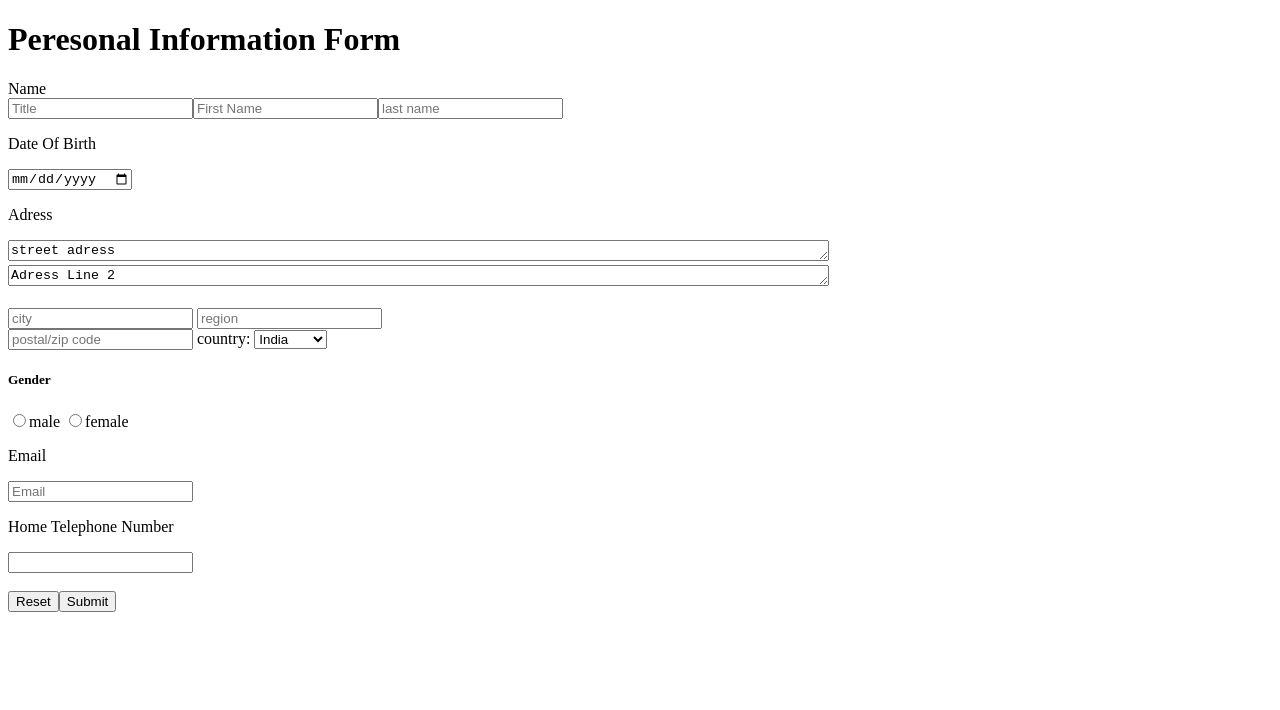
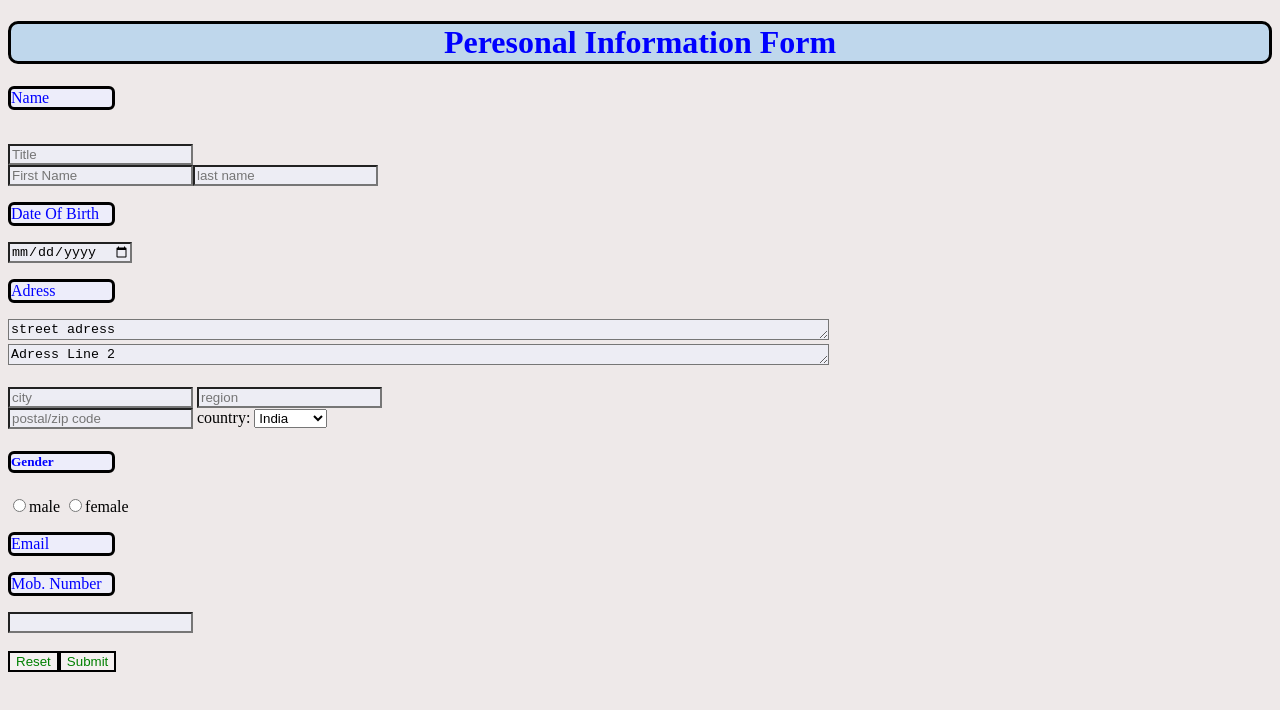
Before and after one commit to cooldude7578/Peresonal-information-form, a plain HTML site: page index.html in a window 1280 px wide. Drawn offline with Linux system fonts and the light colour scheme.

Commit message:
Update index.html

```diff
--- a/index.html
+++ b/index.html
@@ -4,42 +4,73 @@
     <meta charset="UTF-8">
     <meta name="viewport" content="width=device-width, initial-scale=1.0">
     <title>Peresonal Information Form</title>
+    <style>
+        body{
+            background-color: rgb(238, 233, 233);
+        }
+        h1{
+            text-align: center;
+            color: blue;
+            background-color: rgb(191, 215, 236);
+            border: 3px black solid;
+            border-radius: 10px;
+        }
+        #caption{
+            color: blue;
+            background-color: rgb(237, 237, 250);
+            border: 3px black solid;
+            border-radius: 6px;
+            width: 8%;
+        }
+        #input{
+            color: black;
+            background-color: rgb(237, 237, 244);
+
+        }
+        #rs{
+            color: green;
+            background-color: rgb(245, 241, 241);
+            border: 2px black solid;
+        }
+
+
+    </style>
 </head>
 <body>
     <H1>Peresonal Information Form</H1>
-    <caption>Name</caption>
+    <p id="caption">Name</p>
     <br>
-    <input type="text" placeholder="Title"><input type="" placeholder="First Name"><input type="text" placeholder="last name">
+    <input id="input" type="text" placeholder="Title"><br><input id="input" type="" placeholder="First Name"><input id="input" type="text" placeholder="last name">
 
-    <p>Date Of Birth</p>
-    <input type="date">
+    <p id="caption">Date Of Birth</p>
+    <input id="input" type="date">
 
-    <p>Adress</p>
-    <textarea name="Street Adress" id="101" placeholder="streert adress" rows="1" cols="100">street adress</textarea>
-    <textarea name="adress line 2" id="101" rows="1" cols="100">Adress Line 2</textarea>
+    <p id="caption">Adress</p>
+    <textarea id="input" name="Street Adress" id="101" placeholder="streert adress" rows="1" cols="100">street adress</textarea>
+    <textarea id="input" name="adress line 2" id="101" rows="1" cols="100">Adress Line 2</textarea>
     <br><br>
 
-    <input type="text" placeholder="city"> <input type="text" placeholder="region"><br>
-    <input type="text" placeholder="postal/zip code"> <caption>country:</caption> <select name="country">
+    <input id="input" type="text" placeholder="city"> <input id="input" type="text" placeholder="region"><br>
+    <input id="input" type="text" placeholder="postal/zip code"> <caption>country:</caption> <select name="country">
     <option value="india">India</option>
     <option value="usa">usa</option>
     <option value="uk">UK</option>
     <option value="australia">australia</option>
 </select>
 
-<h5>Gender</h5>
+<h5 id="caption">Gender</h5>
 <label for="103">
  <input type="radio" name="Gender" value="male" id="103">male
 </label>
 <label for="102">
 <input type="radio" name="Gender" value="female" id="102">female
 </label>
-<p>Email</p>
-<input type="text" placeholder="Email">
+<p id="caption">Email</p>
+<inp idut id="input" type="text" placeholder="Email">
 
-<p>Home Telephone Number</p>
-<input type="">
+<p id="caption">Mob. Number</p>
+<input id="input" type="">
 <br><br>
-<input type="reset"><input type="submit">
+<input id="rs" type="reset"><input id="rs" type="submit">
 </body>
 </html>
```
